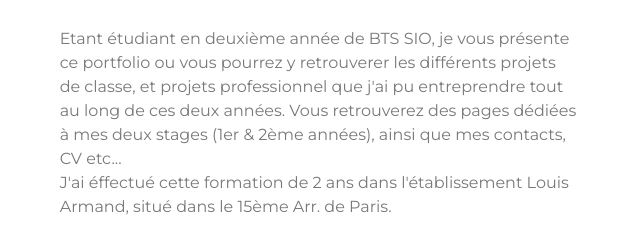
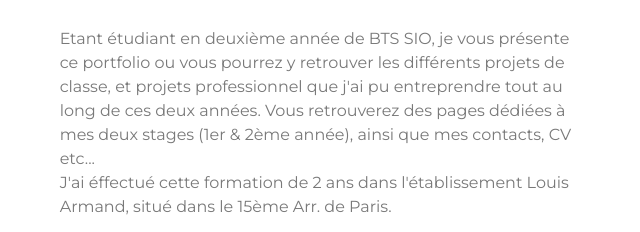
Before and after one commit to 1rawski/portfolio, a plain HTML site: page index.html in a window 1280 px wide. Shown: the part 867-1099 px from the top of the page, 427-1067 px from the left. Drawn offline with nearby package versions, Linux system fonts and the light colour scheme.

Commit message:
modif de con

```diff
--- a/index.html
+++ b/index.html
@@ -114,9 +114,9 @@
                     </div>
                     <div class="about-text">
                         <p>
-                            Etant étudiant en deuxième année de BTS SIO, je vous présente ce portfolio ou vous pourrez y retrouverer
+                            Etant étudiant en deuxième année de BTS SIO, je vous présente ce portfolio ou vous pourrez y retrouver
                             les différents projets de classe, et projets professionnel que j'ai pu entreprendre tout au long de ces deux années.
-                            Vous retrouverez des pages dédiées à mes deux stages (1er & 2ème années), ainsi que mes contacts, CV etc...
+                            Vous retrouverez des pages dédiées à mes deux stages (1er & 2ème année), ainsi que mes contacts, CV etc...
                             <br>
                             J'ai éffectué cette formation de 2 ans dans l'établissement Louis Armand, situé dans le 15ème Arr. de Paris.
                         </p>
```
